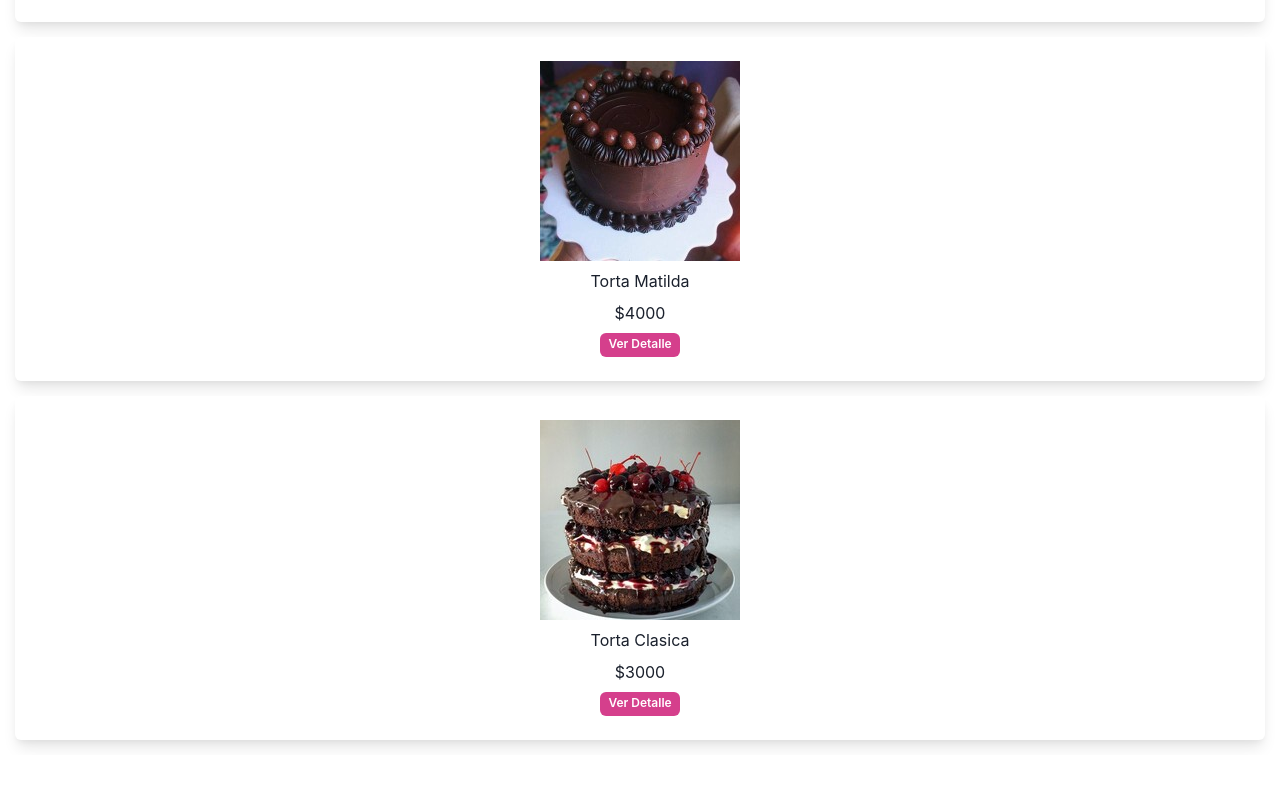
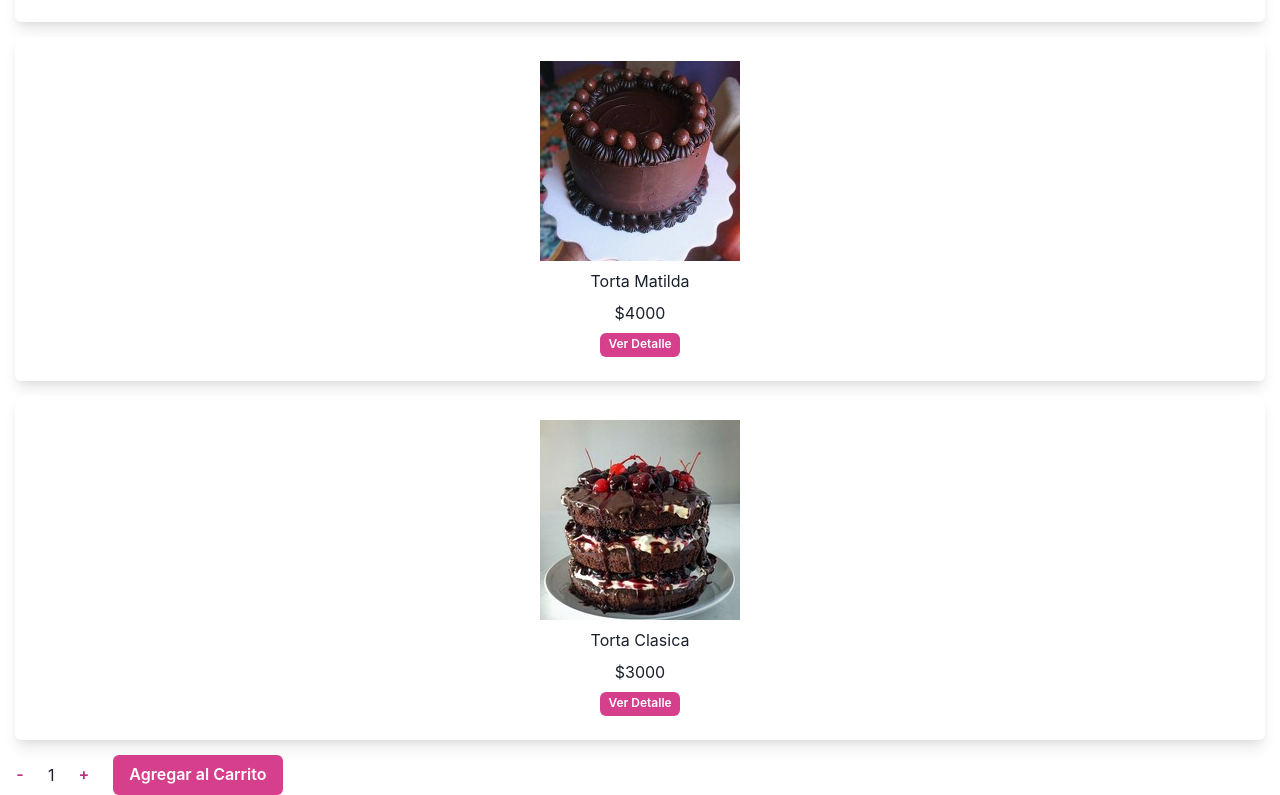
Before and after one commit to HannaHutt/ecommerce-hannabacking, a React (Vite) app: page / in a window 1280 px wide. Shown: the part 751-1546 px from the top of the page. Before the commit the page ends 1506 px from the top, so only its background shows below. Built offline with nearby package versions, Linux system fonts and the light colour scheme.

Commit message:
ADD sinc counter incomp

```diff
--- a/src/Components/ItemDetail/index.jsx
+++ b/src/Components/ItemDetail/index.jsx
@@ -1,6 +1,15 @@
+import { VStack,Center, Text, Image, Heading, Select, HStack, Button } from "@chakra-ui/react"
+import{useState} from 'react'
+import { FaCreditCard, FaRegCreditCard, FaHeart } from "react-icons/fa"
+import { NavLink } from "react-router-dom"
+import { ItemCount } from "../ItemCount"
+
 const ItemDetail = ({listProduct}) => {
 
+    const{Image, product, price, stock, config, description, initial } = listProduct
+
     return(
+
         <div>{listProduct.product}</div>
     )
 }
--- a/src/Components/ItemListContainer/index.jsx
+++ b/src/Components/ItemListContainer/index.jsx
@@ -40,7 +40,7 @@ const ItemListContainer = ({ greeting }) => {
             <Text>Cargando...</Text>
          }
 
-         {/* <ItemCount initial={1} stock={5} onAdd={() => {}}/>*/}
+         { <ItemCount initial={1} stock={5} onAdd={() => {}}/>}
       </>
 
    )
```
